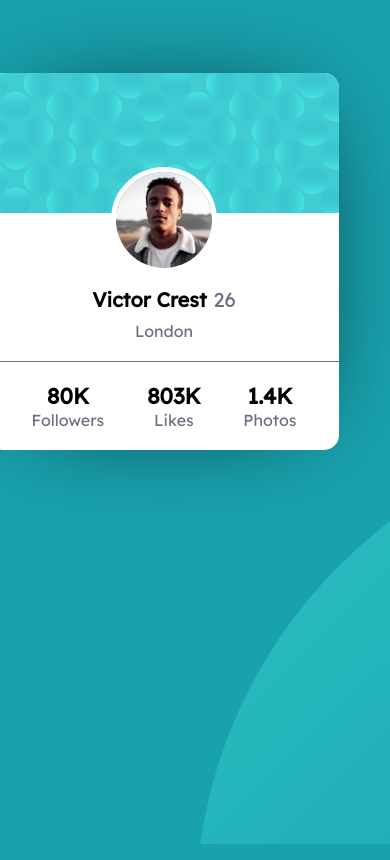
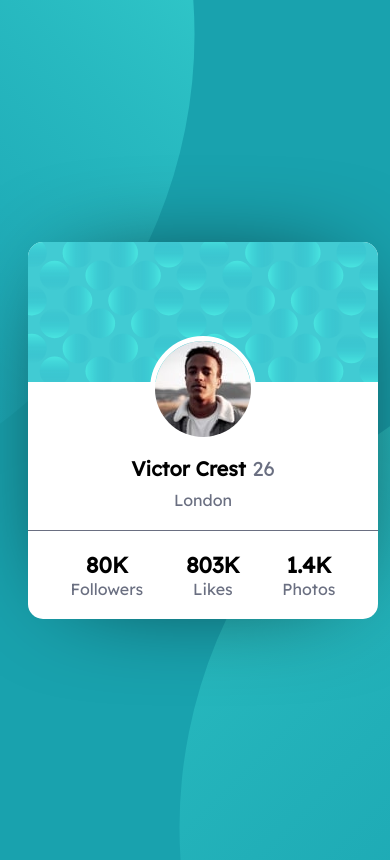
Before and after one commit to Ankith008/profile_card, a plain HTML site: page index.html in a window 390 px wide. Drawn offline with Linux system fonts and the light colour scheme; files whose address does not match are found by name.

Commit message:
index.html

```diff
--- a/index.html
+++ b/index.html
@@ -107,14 +107,6 @@
       font-size: 1.375rem;
     }
 
-    @media (max-width:720px) {
-      body {
-        background-position: right 50vw bottom 50vh, left 50vw top 50vh;
-        width: 80vw;
-        height: 60vh;
-      }
-
-    }
   </style>
 </head>
 
```
